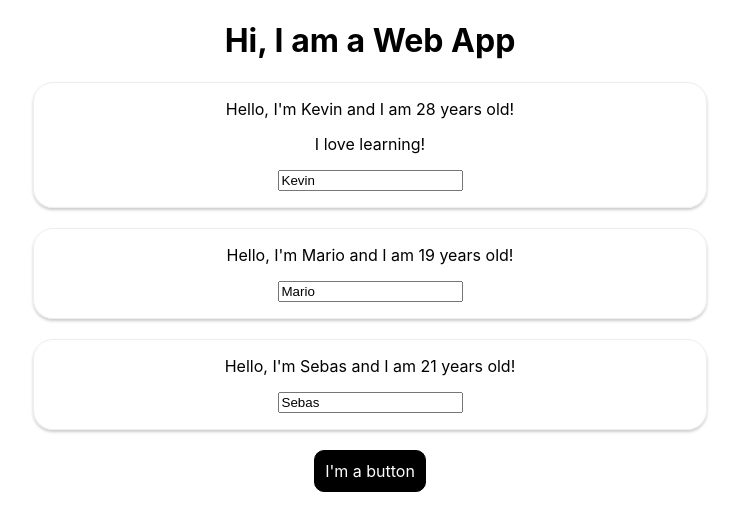
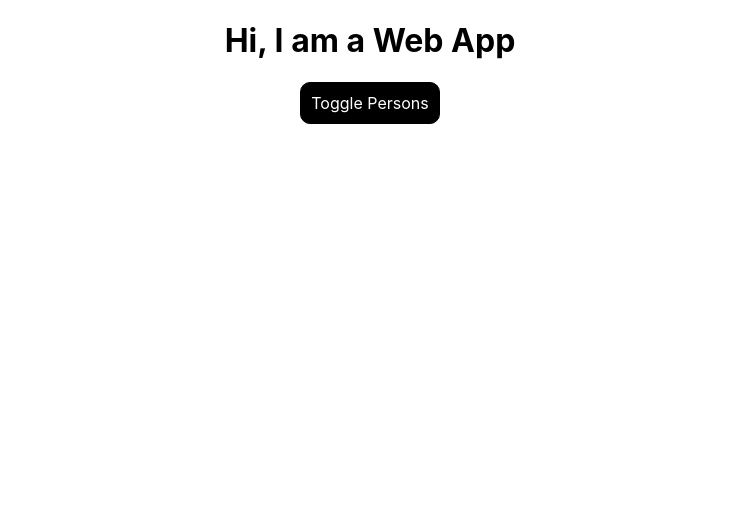
Before and after one commit to KevinTMtz/ReactApps, a React (Create React App) app in the folder Test App/: page / in a window 1280 px wide. Shown: the top 530 px of the page, without its empty margins (270-1009 px from the left). Built offline with nearby package versions, Linux system fonts and the light colour scheme.

Commit message:
Test App: Render components conditionally.

```diff
--- a/Test App/src/App.js
+++ b/Test App/src/App.js
@@ -6,17 +6,19 @@
 class App extends Component {
   state = {
     persons: [
-      {name: 'Kevin', age: 28},
+      {name: 'Kevin', age: 20},
       {name: 'Mario', age: 19},
       {name: 'Sebas', age: 21}
-    ]
+    ],
+    otherState: 'Some other value',
+    showPersons: false
   }
 
   buttonNameHandler = (newName) => {
     console.log('Clicked');
     // This merges with state
     this.setState({persons: [
-      {name: newName, age: 28},
+      {name: newName, age: 20},
       {name: 'Mario', age: 19},
       {name: 'Sebas', age: 21}
     ]})
@@ -24,10 +26,15 @@
 
   textNameHandler = (event) => {
     this.setState({persons: [
-      {name: 'Kevin', age: 28},
+      {name: 'Kevin', age: 20},
       {name: 'Mario', age: 19},
       {name: event.target.value, age: 21}
     ]})
+  }
+
+  togglePersonsHandler = () => {
+    const doesShow = this.state.showPersons;
+    this.setState({showPersons: !doesShow})
   }
 
   render() {
@@ -44,6 +51,8 @@
     return (
       <div className="App">
         <h1>Hi, I am a Web App</h1>
+        { this.state.showPersons ?
+          <div>
             <Person name={this.state.persons[0].name}
                     age={this.state.persons[0].age}>I love learning!</Person>
             <Person name={this.state.persons[1].name}
@@ -52,9 +61,11 @@
                     age={this.state.persons[2].age}
                     click={this.buttonNameHandler.bind(this, 'KevinTMtz')}
                     changed={this.textNameHandler}/>
-        <button onClick={() => this.buttonNameHandler('Kevin')}
+          </div> : null
+        }
+        <button onClick={this.togglePersonsHandler}
                 style={style}>
-          I'm a button</button>
+          Toggle Persons</button>
       </div>
     );
   }
@@ -65,7 +76,7 @@
 // const App = props => {
 //   const [ personsState, setPersonsState ] = useState({
 //     persons: [
-//       {name: 'Kevin', age: 28},
+//       {name: 'Kevin', age: 20},
 //       {name: 'Mario', age: 19},
 //       {name: 'Sebas', age: 21}
 //     ]
@@ -76,7 +87,7 @@
 //   const buttonNameHandler = () => {
 //     // This overrides state
 //     setPersonsState({persons: [
-//         {name: 'KevinTMtz', age: 28},
+//         {name: 'KevinTMtz', age: 20},
 //         {name: 'Mario', age: 19},
 //         {name: 'Sebas', age: 21}
 //       ]
```
Lines whose indentation alone changed are shown as unchanged.
